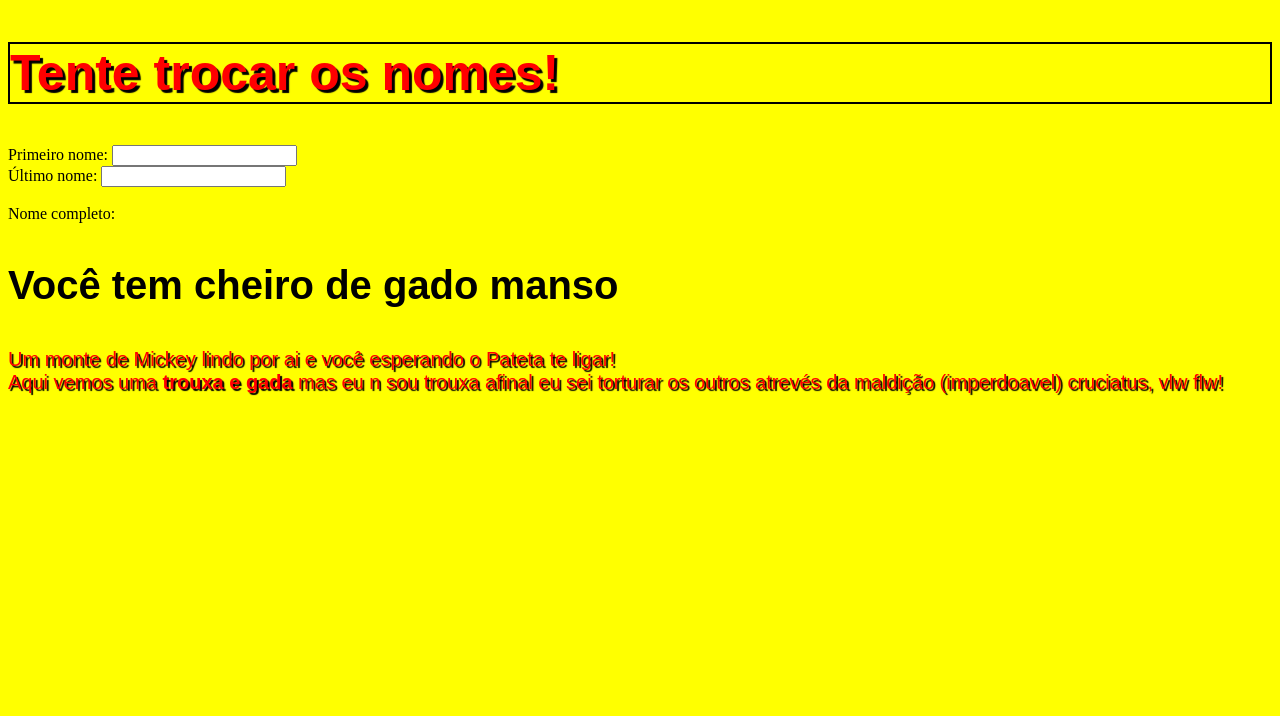
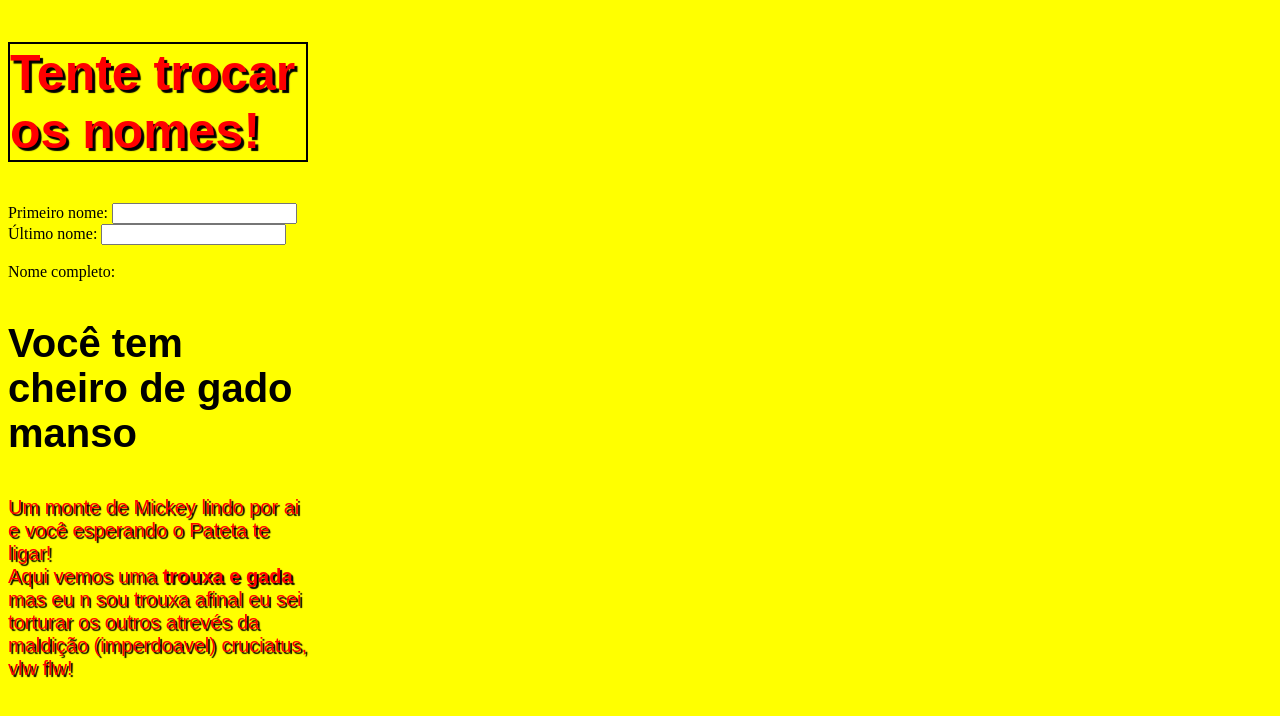
Before and after one commit to KevanCadorin55/Site, a plain HTML site: page Index.html in a window 1280 px wide. Drawn offline with nearby package versions, Linux system fonts and the light colour scheme.

Commit message:
Decima versao

```diff
--- a/Index.html
+++ b/Index.html
@@ -24,14 +24,18 @@
 			font-size: 40px;
 			font-family: arial;
 		}
+
+		div {
+			width: 300px;
+		}
 	</style>
 </head>
 <html>
 <script src="https://ajax.googleapis.com/ajax/libs/angularjs/1.6.9/angular.min.js"></script>
 <body>
-
+<div>
 <h2>Tente trocar os nomes!</h2>
-
+</div>
 <div ng-app="myApp" ng-controller="myCtrl">
 
 Primeiro nome: <input type="text" ng-model="firstName"><br>
```
